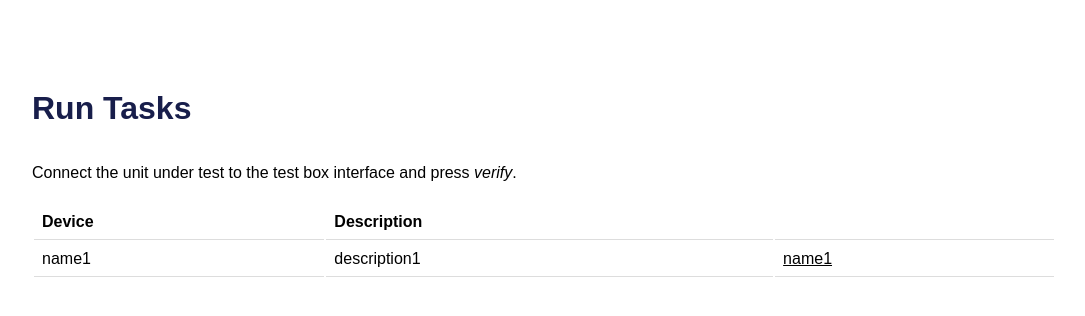
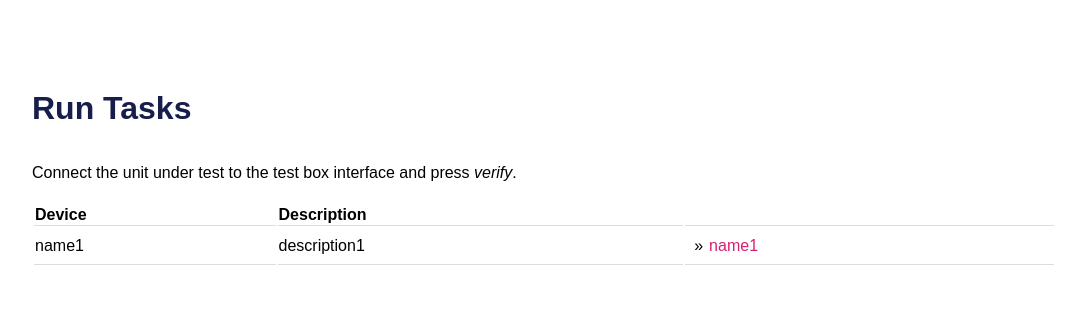
Before and after one commit to mcpcpc/taskbox, a Flask app: page / in a window 1280 px wide. Shown: the part 97-413 px from the top of the page, without its empty margins (96-1181 px from the left). Run offline with Flask 2, Linux system fonts and the light colour scheme; data comes from the database, SQL or seed files in the repository.

Commit message:
Update site.css

```diff
--- a/taskbox/static/site.css
+++ b/taskbox/static/site.css
@@ -20,10 +20,19 @@ table {width: 100%}
 th, td {
 	text-align: left;
 	border-bottom: 1px solid #ddd;
-	padding: 0.5em;
 }
 
-table td a {text-decoration: underline}
+table td a {
+	display: block;
+	padding: 0.5em;
+	color: var(--color-primary);
+}
+
+table td a:before {
+	content: "\00BB";
+	margin-right: 6px;
+	color: var(--color-foreground);
+}
 
 p {
 	line-height: 1.75rem;
```
